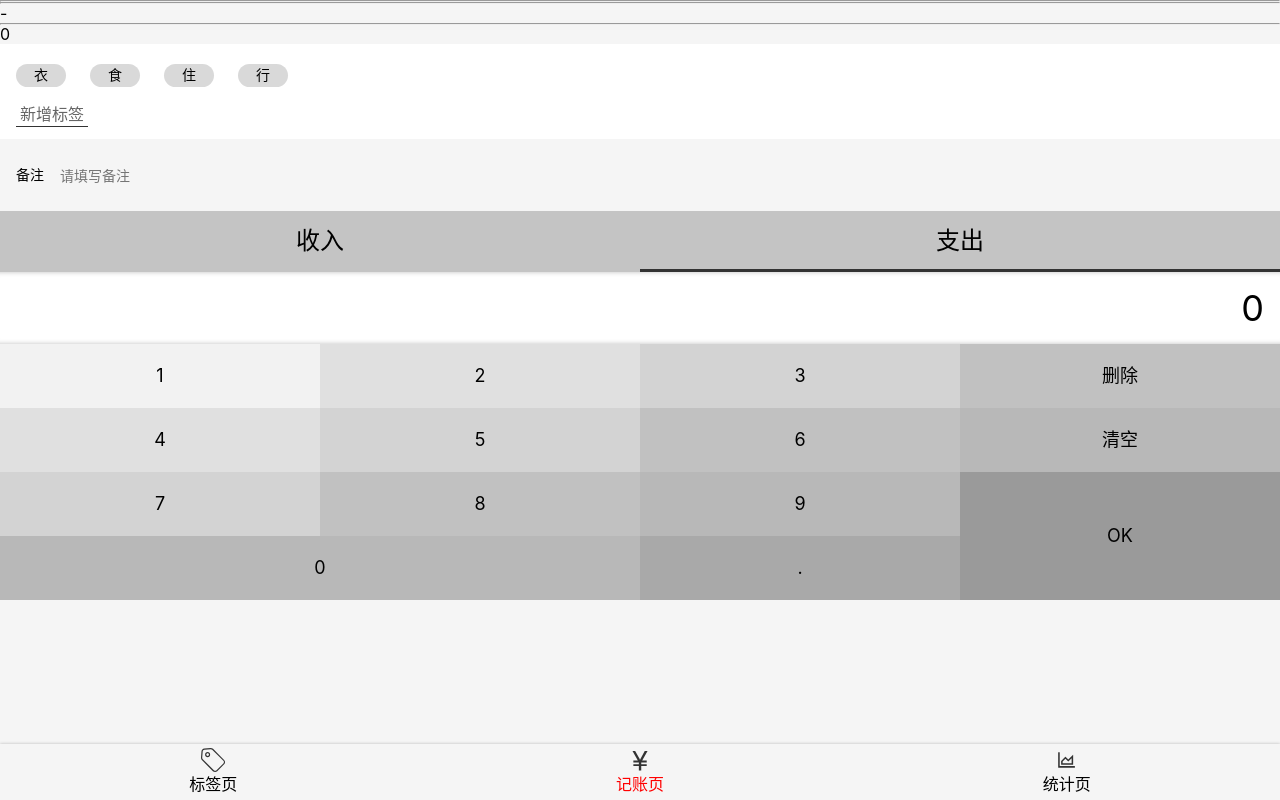
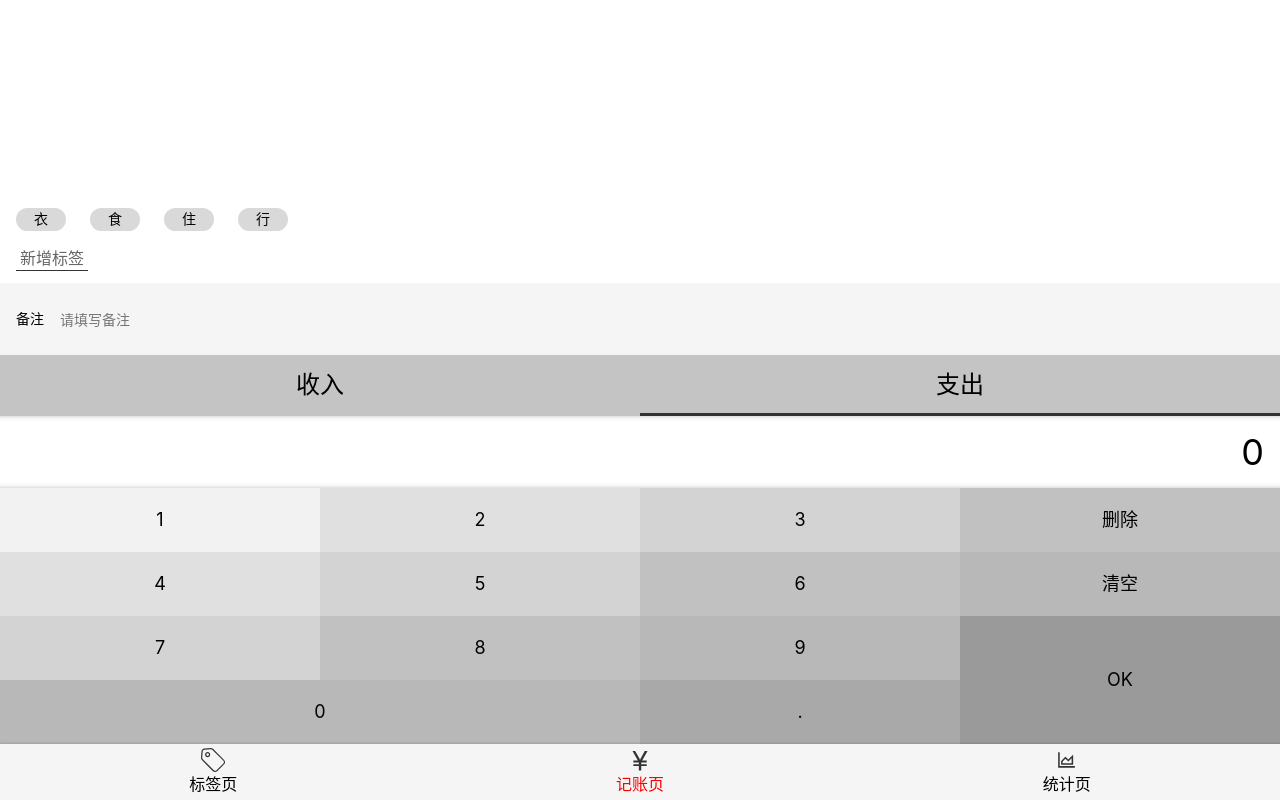
Before and after one commit to lttztt/money-react, a React app: page /#/money in a window 1280 px wide. Built offline with nearby package versions, Linux system fonts and the light colour scheme.

Commit message:
删除无用代码, layout的css调整

```diff
--- a/src/components/Layout.tsx
+++ b/src/components/Layout.tsx
@@ -9,6 +9,8 @@ const Wrapper = styled.div`
 const Main = styled.div`
   flex-grow: 1;
   overflow: auto;
+  display:flex;
+  flex-direction: column;
 `;
 const Layout = (props: any) => {
     return (
--- a/src/views/Money.tsx
+++ b/src/views/Money.tsx
@@ -38,13 +38,6 @@ const Money = () => {
   }
   return (
     <MyLayout>
-      {selected.tagIds.join(',')}
-      <hr/>
-      {selected.note}
-      <hr/>
-      {selected.category}
-      <hr/>
-      {selected.amount}
       <TagsSection value={selected.tagIds}
                    onChange={tagIds => onChange({tagIds})}/>
       <NoteSection value={selected.note}
```
